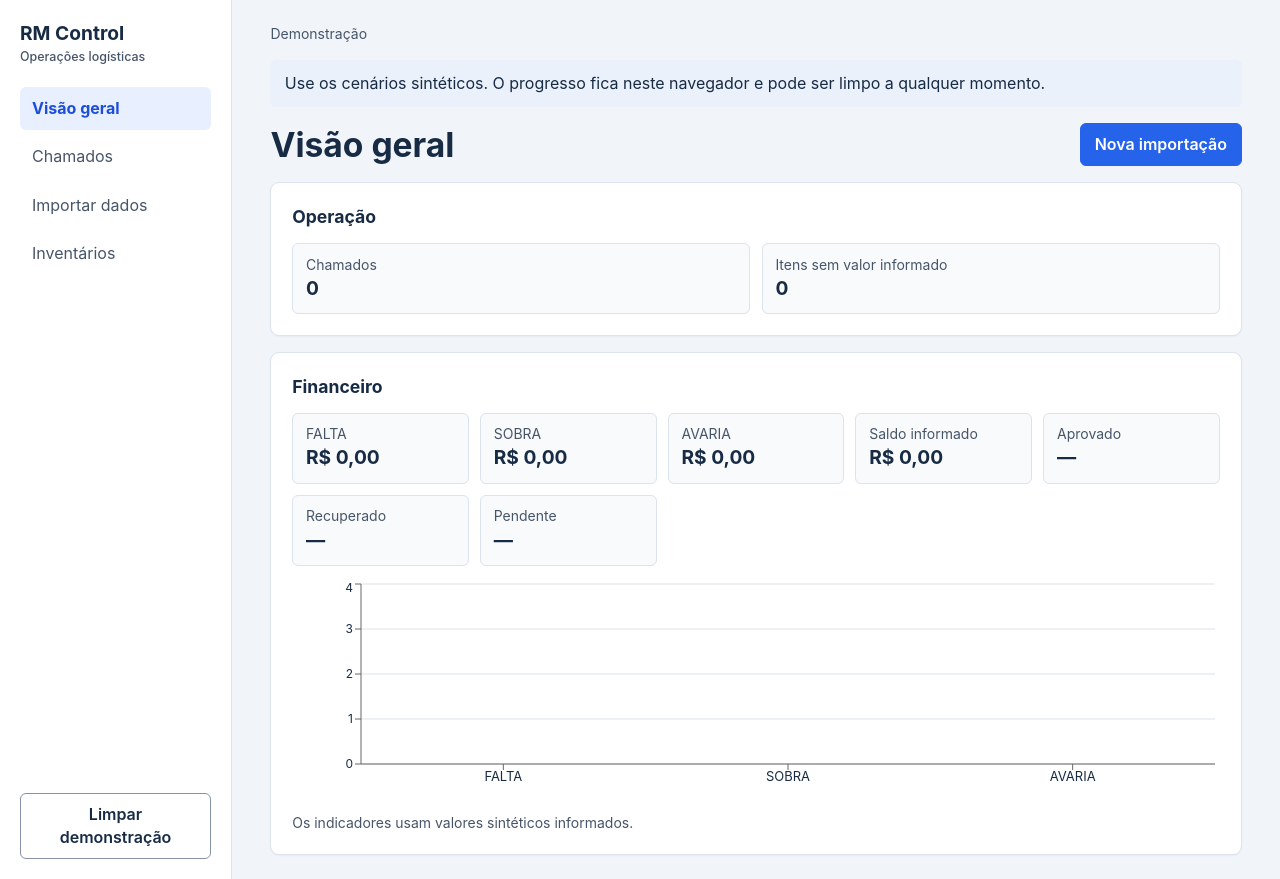
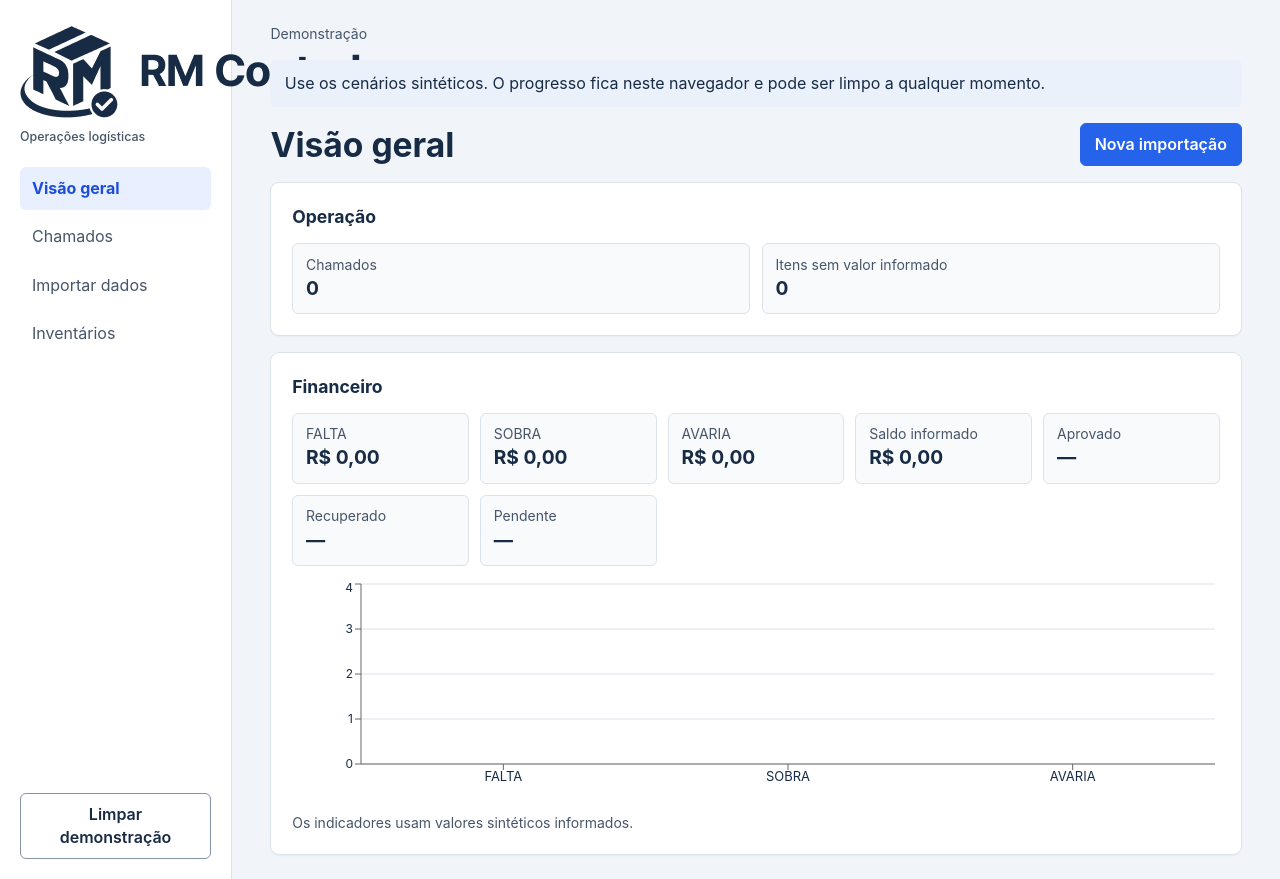
Before and after one commit to pethersonzada/rm-control-frontend, a React (Vite) app: page / in a window 1280 px wide. Built offline with nearby package versions, Linux system fonts and the light colour scheme.

Commit message:
style: integra logo oficial do RM Control

```diff
--- a/src/App.tsx
+++ b/src/App.tsx
@@ -79,7 +79,8 @@ function Workspace({
         </a>
         <aside>
           <div className="brand">
-            RM Control <small>Operações logísticas</small>
+            <img className="brand-logo" src="/logo-mono-com-nome.png" alt="RM Control" />
+            <small>Operações logísticas</small>
           </div>
           <nav aria-label="Navegação principal">
             {pages
```
